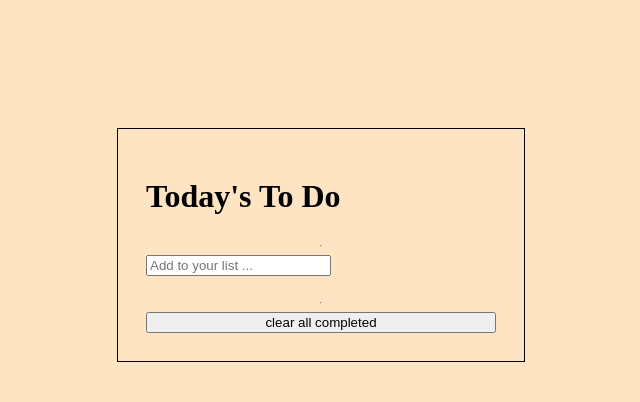
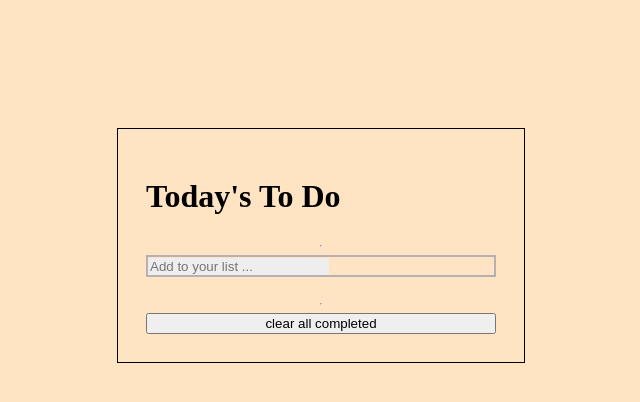
Before and after one commit to AbrahaKahsay/to-do-list-mv, a website built with webpack: page src/index.html in a window 1280 px wide. Shown: the whole page, without its empty margins (319-959 px from the left). Built offline with nearby package versions, Linux system fonts and the light colour scheme.

Commit message:
Add style to input form

```diff
--- a/src/style.css
+++ b/src/style.css
@@ -25,7 +25,19 @@ body {
 }
 
 .list-container {
-    display: flex;
-    flex-direction: column;
-    padding: 25px;
+  display: flex;
+  flex-direction: column;
+  padding: 25px;
 }
+
+#form {
+  border: 2px solid rgb(182, 176, 176);
+}
+
+input {
+  border-top-style: hidden;
+  border-right-style: hidden;
+  border-left-style: hidden;
+  border-bottom-style: hidden;
+  background-color: #eee;
+}
```
